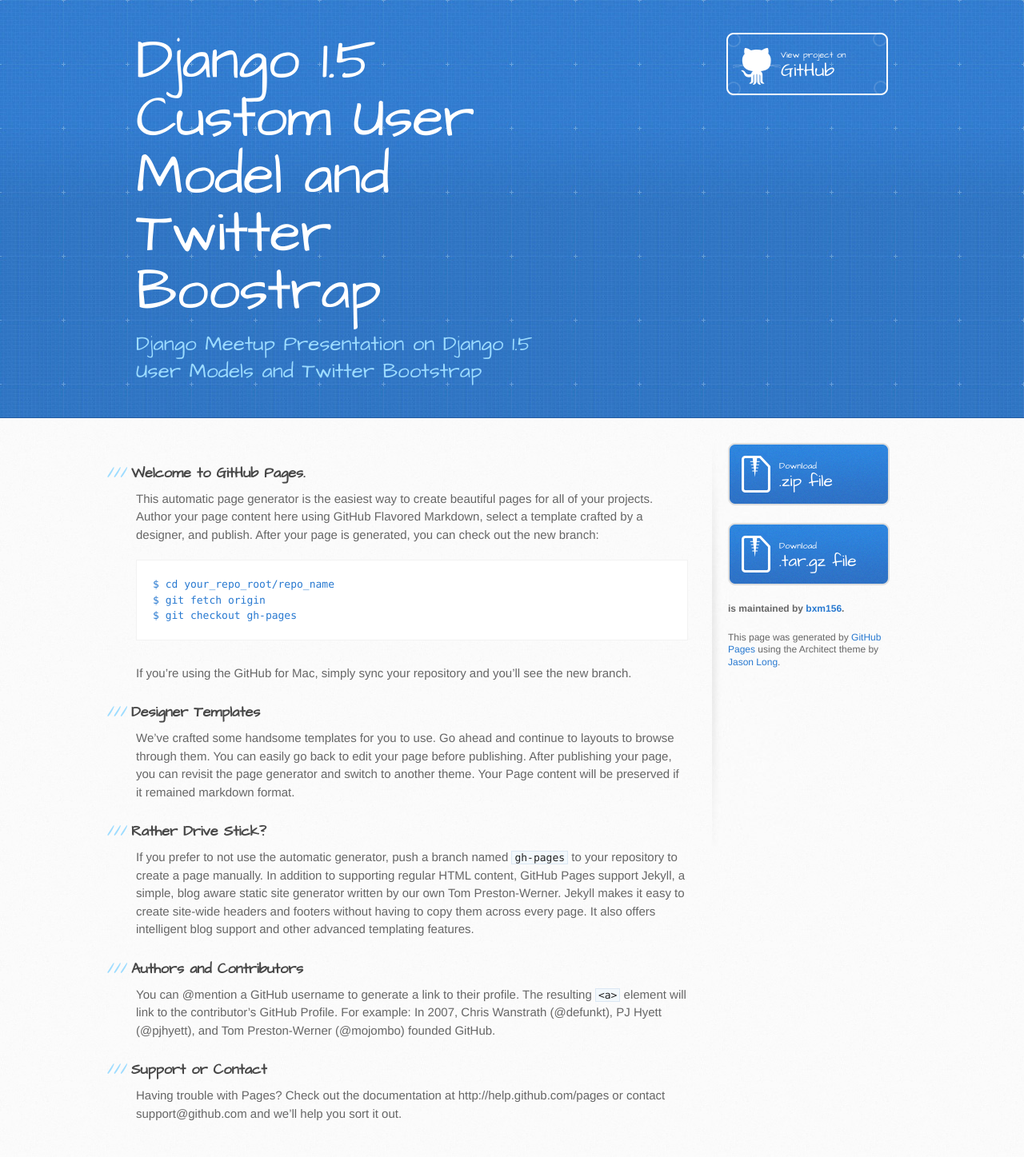
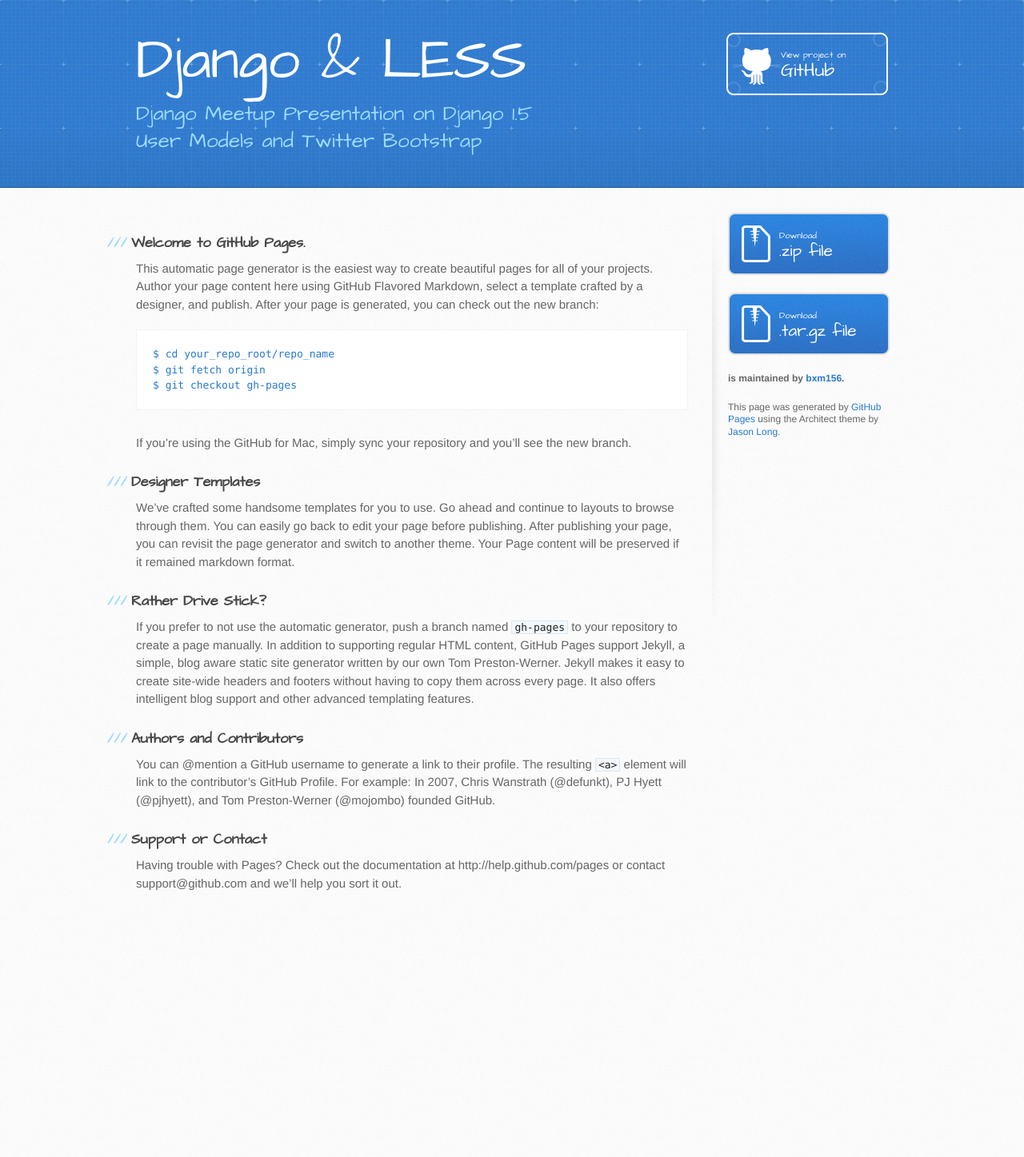
Before and after one commit to bxm156/django-meetup, a Jekyll site: the page built from index.md, in a window 1280 px wide. Shown: the whole page at 80% size. Built offline with Jekyll 4.4.1, drawn with Linux system fonts in a browser that asks for light colours; Markdown is read by kramdown in place of the engine named in the settings; after the commit the page ends 1159 px from its top, so only the background shows below that.

Commit message:
Update name

```diff
--- a/_layouts/index.html
+++ b/_layouts/index.html
@@ -19,7 +19,7 @@
   <body>
     <header>
       <div class="inner">
-        <h1>Django 1.5 Custom User Model and Twitter Boostrap</h1>
+        <h1>Django &amp; LESS</h1>
         <h2>Django Meetup Presentation on Django 1.5 User Models and Twitter Bootstrap</h2>
         <a href="https://github.com/bxm156/django-meetup" class="button"><small>View project on</small>GitHub</a>
       </div>
```
